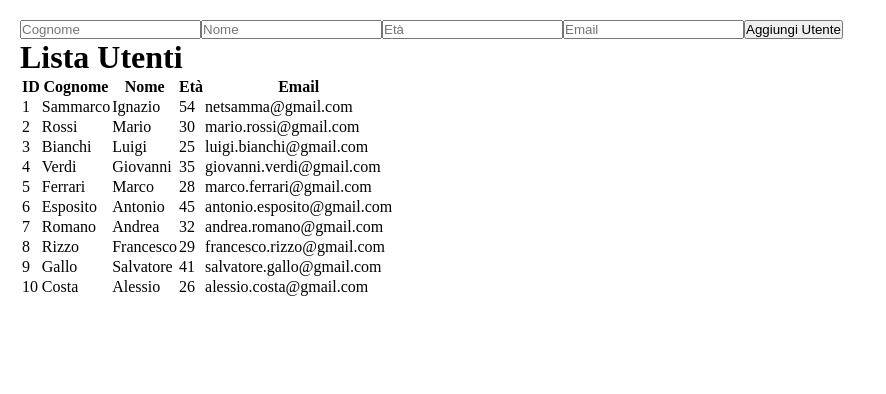
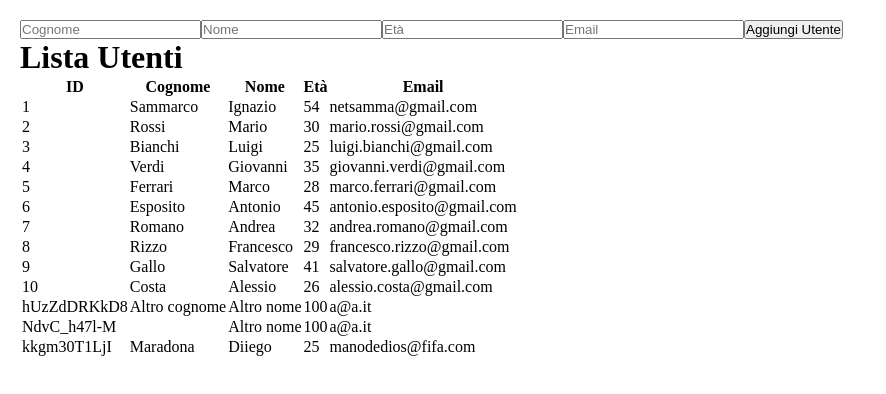
Before and after one commit to GiancarloRamondino/Vue-lezione-sammarco, a Vue app: page /users in a window 1280 px wide. Shown: the top 394 px of the page, without its empty margins (0-886 px from the left). Built offline with nearby package versions, Linux system fonts and the light colour scheme; data requests are answered from the project's data file.

Commit message:
API, json server, get e post users

```diff
--- /dev/null
+++ b/db.json
@@ -0,0 +1,96 @@
+{
+  "users": [
+    {
+      "id": "1",
+      "cognome": "Sammarco",
+      "nome": "Ignazio",
+      "eta": 54,
+      "email": "netsamma@gmail.com"
+    },
+    {
+      "id": "2",
+      "cognome": "Rossi",
+      "nome": "Mario",
+      "eta": 30,
+      "email": "mario.rossi@gmail.com"
+    },
+    {
+      "id": "3",
+      "cognome": "Bianchi",
+      "nome": "Luigi",
+      "eta": 25,
+      "email": "luigi.bianchi@gmail.com"
+    },
+    {
+      "id": "4",
+      "cognome": "Verdi",
+      "nome": "Giovanni",
+      "eta": 35,
+      "email": "giovanni.verdi@gmail.com"
+    },
+    {
+      "id": "5",
+      "cognome": "Ferrari",
+      "nome": "Marco",
+      "eta": 28,
+      "email": "marco.ferrari@gmail.com"
+    },
+    {
+      "id": "6",
+      "cognome": "Esposito",
+      "nome": "Antonio",
+      "eta": 45,
+      "email": "antonio.esposito@gmail.com"
+    },
+    {
+      "id": "7",
+      "cognome": "Romano",
+      "nome": "Andrea",
+      "eta": 32,
+      "email": "andrea.romano@gmail.com"
+    },
+    {
+      "id": "8",
+      "cognome": "Rizzo",
+      "nome": "Francesco",
+      "eta": 29,
+      "email": "francesco.rizzo@gmail.com"
+    },
+    {
+      "id": "9",
+      "cognome": "Gallo",
+      "nome": "Salvatore",
+      "eta": 41,
+      "email": "salvatore.gallo@gmail.com"
+    },
+    {
+      "id": "10",
+      "cognome": "Costa",
+      "nome": "Alessio",
+      "eta": 26,
+      "email": "alessio.costa@gmail.com"
+    },
+    {
+      "id": "hUzZdDRKkD8",
+      "cognome": "Altro cognome",
+      "nome": "Altro nome",
+      "eta": 100,
+      "email": "a@a.it"
+    },
+    {
+      "cognome": "",
+      "nome": "Altro nome",
+      "eta": 100,
+      "email": "a@a.it",
+      "id": "NdvC_h47l-M"
+    },
+    {
+      "cognome": "Maradona",
+      "nome": "Diiego",
+      "eta": 25,
+      "email": "manodedios@fifa.com",
+      "id": "kkgm30T1LjI"
+    }
+  ],
+  "$schema": "./node_modules/json-server/schema.json"
+}
--- a/src/views/HomeView.vue
+++ b/src/views/HomeView.vue
@@ -1,6 +1,5 @@
-<script setup lang="ts">
+<script setup>
 import HomeComponent from '@/components/HomeComponent.vue';
-
 </script>
 
 <template>
--- a/src/views/UsersView.vue
+++ b/src/views/UsersView.vue
@@ -1,39 +1,53 @@
 <script setup>
 import UserForm from '@/components/UserForm.vue';
 import UsersList from '@/components/UsersList.vue';
-import { ref } from 'vue';
+import { onMounted, ref } from 'vue';
 
-const users = ref([
-    { id: 1, cognome:"Sammarco", nome:"Ignazio", eta: 54, email:"netsamma@gmail.com" },
-    { id: 2, cognome:"Rossi", nome:"Mario", eta: 30, email:"mario.rossi@gmail.com" },
-    { id: 3, cognome:"Bianchi", nome:"Luigi", eta: 25, email:"luigi.bianchi@gmail.com" },
-    { id: 4, cognome:"Verdi", nome:"Giovanni", eta: 35, email:"giovanni.verdi@gmail.com" },
-    { id: 5, cognome:"Ferrari", nome:"Marco", eta: 28, email:"marco.ferrari@gmail.com" },
-    { id: 6, cognome:"Esposito", nome:"Antonio", eta: 45, email:"antonio.esposito@gmail.com" },
-    { id: 7, cognome:"Romano", nome:"Andrea", eta: 32, email:"andrea.romano@gmail.com" },
-    { id: 8, cognome:"Rizzo", nome:"Francesco", eta: 29, email:"francesco.rizzo@gmail.com" },
-    { id: 9, cognome:"Gallo", nome:"Salvatore", eta: 41, email:"salvatore.gallo@gmail.com" },
-    { id: 10, cognome:"Costa", nome:"Alessio", eta: 26, email:"alessio.costa@gmail.com" }
-])
+const users = ref([]);
+
+onMounted(() => {
+  fetch('http://localhost:3000/users')
+    .then((response) => {
+      // Controllo manuale dello stato HTTP
+      if (!response.ok) {
+        throw new Error(`Errore HTTP: ${response.status}`)
+      }
+      // Converte la risposta in JSON (ritorna una nuova Promise)
+      return response.json()
+    })
+    .then((data) => {
+      // Aggiorna lo stato reattivo con i dati ricevuti
+      users.value = data
+    })
+
+})
+
 
 function addUser(data){
+    fetch('http://localhost:3000/users', {
+        method: 'POST',
+        headers: {
+            'Content-Type': 'application/json'
+        },
+        body: JSON.stringify({
+            cognome: data.cognome,
+            nome: data.nome,
+            eta: data.eta,
+            email: data.email
+        })
+    })
+    .then(response => response.json())
+    .then(data => console.log("Dato aggiunto:", data))
+    .catch(error => console.error("Errore:", error));
 
-    // console.log({id:1, ...data});
-    // Genera un ID univoco incrementale basato sull'ultimo elemento
-    const nextId = users.value.length > 0 ? Math.max(...users.value.map(u => u.id)) + 1 : 1;
+}
 
-    // Aggiunge il nuovo utente creato dal form all'array reattivo
-    users.value.push({
-        id: nextId,
-        ...data
-    });
-}
+
 </script>
 
 <template>
     <!-- CORREZIONE: L'evento viene ascoltato qui, dove viene effettivamente emesso -->
     <UserForm @add-user="addUser"></UserForm>
-
     <!-- La lista deve solo ricevere i dati aggiornati -->
     <UsersList :users="users"></UsersList>
 </template>
```
Also changed, not shown: docs.txt (added).
